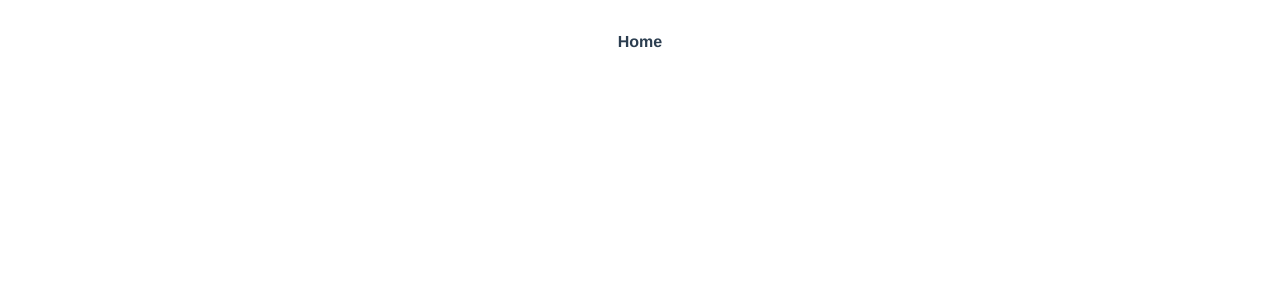
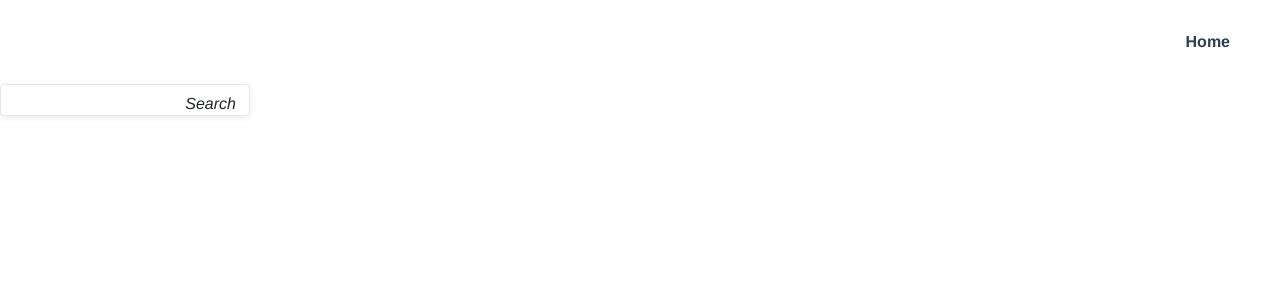
Before and after one commit to CharlotteMartineau/interactive-map, a Vue app: page /search in a window 1280 px wide. Shown: the top 300 px of the page. Built offline with nearby package versions, Linux system fonts and the light colour scheme; the HTML template or start-up script is replaced by a standard one.

Commit message:
search view and component

```diff
--- a/package.json
+++ b/package.json
@@ -8,6 +8,7 @@
     "lint": "vue-cli-service lint"
   },
   "dependencies": {
+    "axios": "^0.21.1",
     "bootstrap": "^4.6.0",
     "bootstrap-vue": "^2.21.2",
     "core-js": "^3.6.5",
--- a/src/App.vue
+++ b/src/App.vue
@@ -7,7 +7,8 @@
   </div>
 </template>
 
-<style lang="scss">
+
+<style>
 #app {
   font-family: Avenir, Helvetica, Arial, sans-serif;
   -webkit-font-smoothing: antialiased;
@@ -18,14 +19,21 @@
 
 #nav {
   padding: 30px;
-
+  display: flex;
+  justify-content: flex-end;
+  align-items: center;
   a {
     font-weight: bold;
     color: #2c3e50;
+    margin-right: 20px;
+    text-decoration: none;
 
     &.router-link-exact-active {
-      color: #42b983;
+      color: #41a799;
     }
+    &:hover {
+    color: #41a799;
+  }
   }
 }
 </style>
--- a/src/components/CountryInfo.vue
+++ b/src/components/CountryInfo.vue
@@ -20,7 +20,7 @@ export default {
 }
 </script>
 
-<style lang="scss">
+<style>
   .info {
     text-align: left;
     margin: auto 0;
--- /dev/null
+++ b/src/components/Search.vue
@@ -0,0 +1,26 @@
+<template>
+  <div class="search-form-control">
+    <input class="form-control" v-model="keyword" type="text" name="search">
+    <button @click.prevent="checkName" name="button" type="submit" class="btn btn-flat">
+      <i class="bi bi-search">Search</i>
+    </button>
+  </div>
+</template>
+
+<script>
+export default {
+  name: 'Search',
+  data() {
+    return {
+      keyword: ""
+    }
+  },
+  methods: {
+    checkName() {
+      this.$emit("name-checked", {
+        name: this.keyword,
+      })
+    }
+  }
+}
+</script>
--- a/src/router/index.js
+++ b/src/router/index.js
@@ -2,6 +2,7 @@ import Vue from 'vue'
 import VueRouter from 'vue-router'
 import Home from '../views/Home.vue'
 import Continent from '../views/Continent.vue'
+import Search from '../views/Search.vue'
 
 Vue.use(VueRouter)
 
@@ -45,6 +46,11 @@ const routes = [
     path: '/central-america',
     name: 'centralAmerica',
     component: Continent
+  },
+  {
+    path: '/search',
+    name: 'search',
+    component: Search
   }
 ]
 
--- a/src/views/Continent.vue
+++ b/src/views/Continent.vue
@@ -58,7 +58,7 @@ export default {
 };
 </script>
 
-<style lang="scss">
+<style>
   g {
     opacity: 1;
   }
--- /dev/null
+++ b/src/views/Search.vue
@@ -0,0 +1,66 @@
+<template>
+  <div id="search">
+
+    <Search @name-checked="checkName"/>
+
+    <div class="country" v-for="country in countries" :key="country.alpha3Code">
+      <p>{{ country.translations.fr }}</p>
+    </div>
+
+  </div>
+</template>
+
+<script>
+import axios from "axios";
+import Search from "../components/Search"
+
+export default {
+  name: "search",
+  components: {
+    Search
+  },
+  data() {
+    return {
+      countries: []
+    }
+  },
+  methods: {
+    checkName(payload) {
+      axios
+      .get(`https://restcountries.eu/rest/v2/name/${payload.name}`)
+      .then(res => {
+        console.log(res.data);
+        this.countries = res.data
+      })
+      .catch(err => {
+        console.log(err);
+      })
+    }
+  }
+};
+</script>
+
+<style>
+.search-form-control {
+  position: relative;
+  width: 250px;
+}
+
+.search-form-control .btn {
+  position: absolute;
+  top: 1px;
+  bottom: 1px;
+  right: 1px;
+}
+
+.search-form-control .form-control {
+  height: 2rem;
+  box-shadow: 0 2px 6px rgba(0,0,0,0.08);
+  border: 1px solid #E7E7E7;
+}
+
+.search-form-control .form-control:focus {
+  outline: none !important;
+  box-shadow: 0 2px 6px rgba(0,0,0,0.08);
+}
+</style>
```
Also changed, not shown: src/components/HelloWorld.vue (+14 -8 lines), 2 other files (tests, documents, lock files or other folders).
